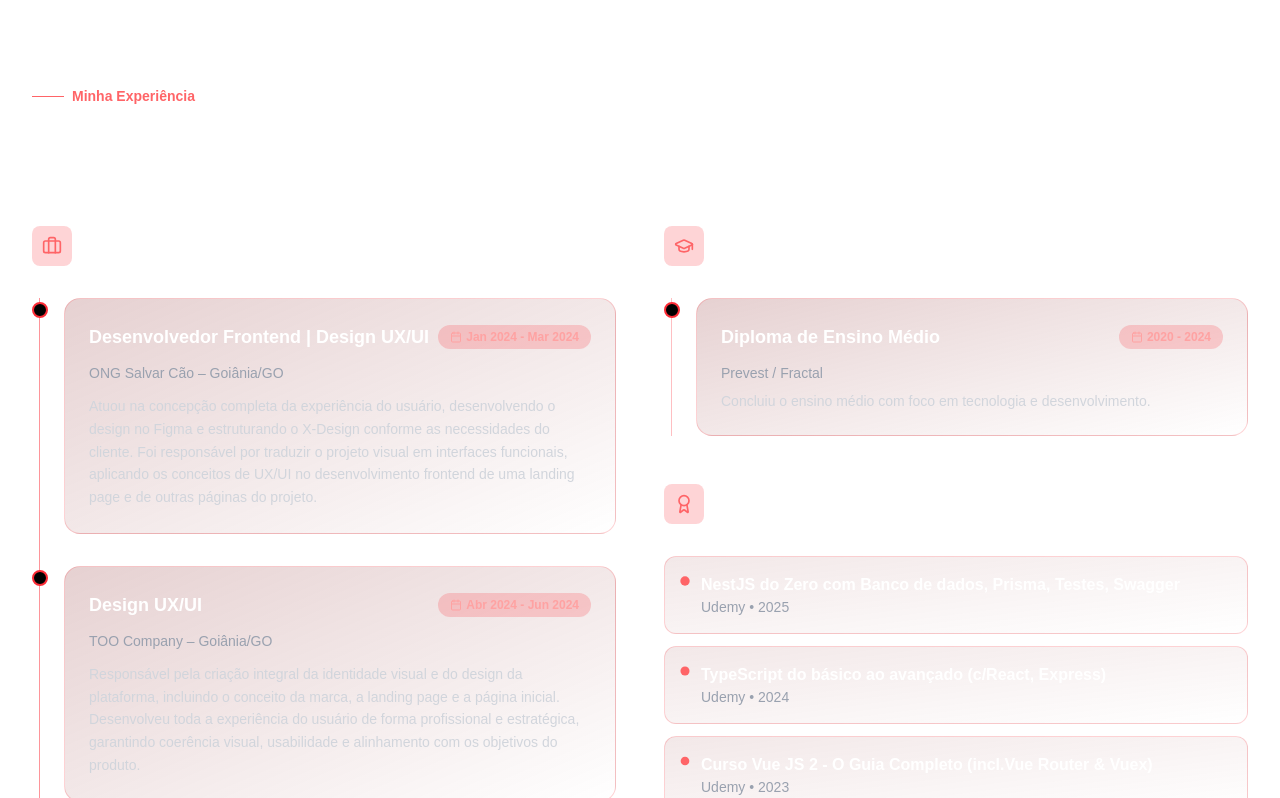
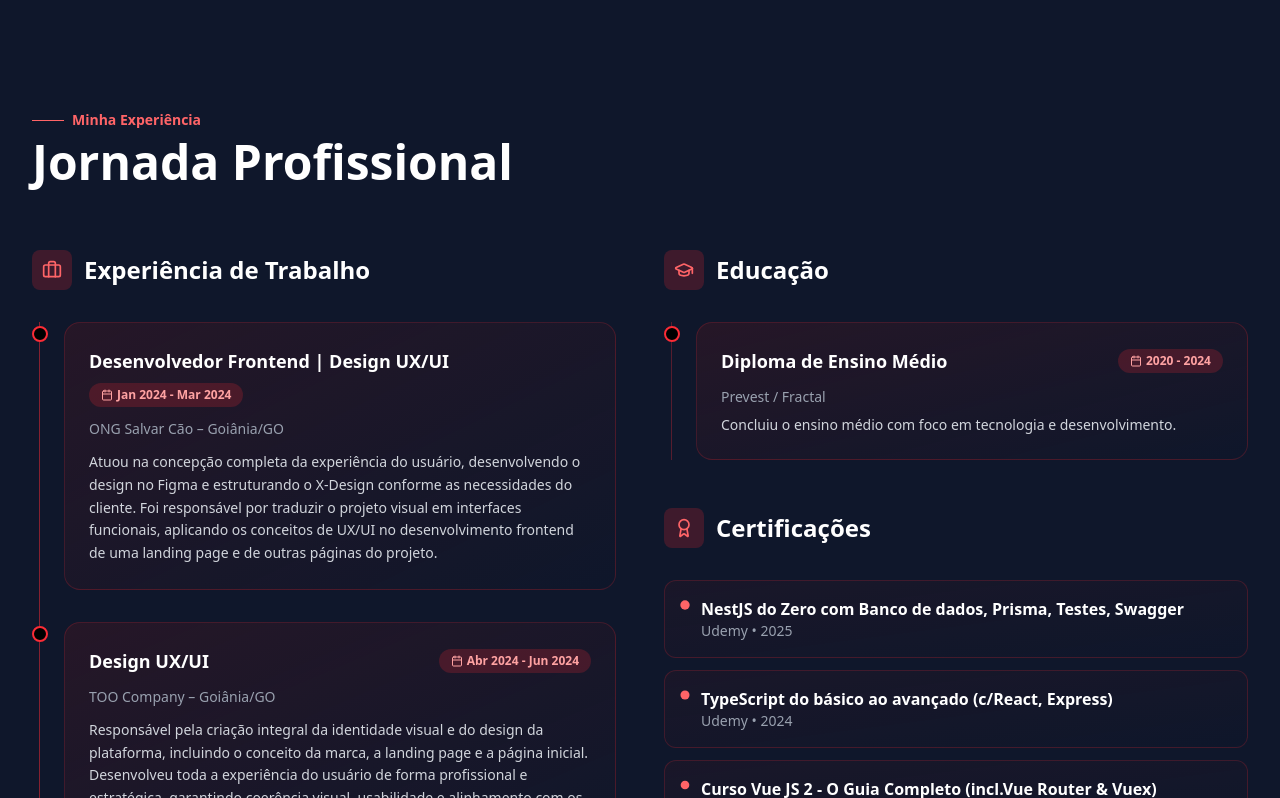
Before and after one commit to gabriel-roocha/portf-lio, a Next.js app: page / in a window 1280 px wide. Shown: the part 2565-3363 px from the top of the page. Built offline with nearby package versions, Linux system fonts and the light colour scheme.

Commit message:
Correção tela branca

```diff
--- a/src/app/globals.css
+++ b/src/app/globals.css
@@ -1,18 +1,18 @@
+@import "tailwindcss";
+
 html {
   scroll-behavior: smooth;
 }
 
-@media (prefers-reduced-motion: prefer-reduced-motion) {
+@media (prefers-reduced-motion: reduce) {
   html {
     scroll-behavior: auto;
   }
 }
 
-@import "tailwindcss";
-
 :root {
-  --background: #ffffff;
-  --foreground: #171717;
+  --background: #0a0a0a;
+  --foreground: #ededed;
 }
 
 @theme inline {
@@ -22,15 +22,11 @@ html {
   --font-mono: var(--font-geist-mono);
 }
 
-@media (prefers-color-scheme: dark) {
-  :root {
-    --background: #0a0a0a;
-    --foreground: #ededed;
+@layer base {
+
+  html,
+  body {
+    @apply bg-slate-900 text-slate-100;
+    min-height: 100%;
   }
 }
-
-body {
-  background: var(--background);
-  color: var(--foreground);
-  font-family: Arial, Helvetica, sans-serif;
-}
--- a/src/app/layout.tsx
+++ b/src/app/layout.tsx
@@ -138,7 +138,7 @@ export default function RootLayout({
         />
       </head>
       <body
-        className={`${geistSans.variable} ${geistMono.variable} antialiased`}
+        className={`${geistSans.variable} ${geistMono.variable} antialiased bg-slate`}
       >
         <ScrollToTop />
         {children}
--- a/src/components/About.tsx
+++ b/src/components/About.tsx
@@ -77,7 +77,7 @@ export function About() {
   };
 
   return (
-    <section ref={ref} className="relative min-h-screen bg-slate">
+    <section ref={ref} className="relative min-h-screen">
       <div className="relative z-10 mx-auto max-w-7xl px-6 py-24 lg:px-8">
         <motion.h1
           initial={{ opacity: 0, y: 30 }}
--- a/src/components/Contact.tsx
+++ b/src/components/Contact.tsx
@@ -58,7 +58,7 @@ export default function Contact() {
   } as const;
 
   return (
-    <section ref={ref} className='bg-slate py-24 text-white'>
+    <section ref={ref} className='py-24 text-white'>
       <div className="mx-auto w-full max-w-7xl px-6 lg:px-8">
         <div className="grid gap-16 lg:grid-cols-2 items-start">
           <motion.div
--- a/src/components/Footer.tsx
+++ b/src/components/Footer.tsx
@@ -39,7 +39,7 @@ export function Footer() {
   ];
 
   return (
-    <footer className="bg-slate text-white">
+    <footer className="text-white">
       <div className="mx-auto max-w-7xl px-6 py-12 lg:px-8">
         <div className="mb-12">
           <span className="text-2xl font-bold">
--- a/src/components/Hero.tsx
+++ b/src/components/Hero.tsx
@@ -63,7 +63,7 @@ export default function Hero() {
   } as const;
 
   return (
-    <section className="bg-slate sm:min-h-screen flex items-center">
+    <section className="sm:min-h-screen flex items-center">
       <div className="relative isolate w-full px-4 sm:px-6 lg:px-8">
         <motion.div
           initial={{ opacity: 0, scale: 0.8 }}
--- a/src/components/Journey.tsx
+++ b/src/components/Journey.tsx
@@ -101,7 +101,7 @@ export function Journey() {
   };
 
   return (
-    <section ref={ref} className="bg-slate py-24 text-white">
+    <section ref={ref} className="py-24 text-white">
       <div className="mx-auto max-w-7xl px-6 lg:px-8">
         <motion.div
           initial={{ opacity: 0, y: 20 }}
--- a/src/components/Skills.tsx
+++ b/src/components/Skills.tsx
@@ -46,7 +46,7 @@ export function Skills() {
   }, []);
 
   return (
-    <section ref={sectionRef} className="bg-slate py-24 text-white">
+    <section ref={sectionRef} className="py-24 text-white">
       <div className="mx-auto max-w-7xl px-6 lg:px-8">
         <h2 className="mb-16 text-center font-heading text-4xl font-bold md:text-5xl">
           Habilidades Técnicas
```
